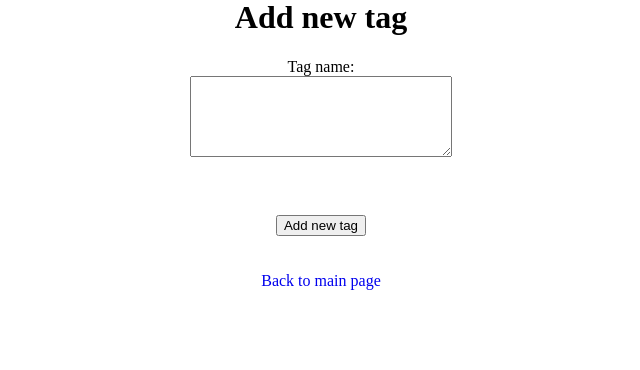
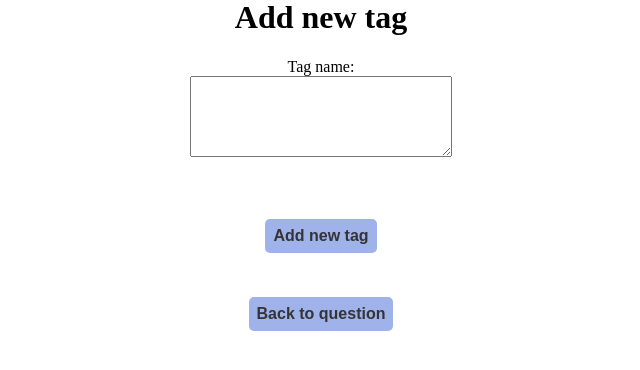
Before and after one commit to marcinstodolny/Ask-mate, a Flask app: page /question/1/new-tag in a window 1280 px wide. Shown: the part 171-541 px from the top of the page, without its empty margins (319-959 px from the left). Run offline with Flask 2, Linux system fonts and the light colour scheme.

Commit message:
Changed style of buttons and table of questions

```diff
--- a/server.py
+++ b/server.py
@@ -21,7 +21,7 @@ def main_page():
     return render_template('index.html', questions=questions)
 
 
-@app.route("/question/<question_id>")
+@app.route("/question/<question_id>", methods=['GET', 'POST'])
 def display_question(question_id):
     question = data_manager.get_question_by_id(question_id)[0]
     question['submission_time'] = (datetime.datetime.now().replace(microsecond=0)) - question['submission_time']
--- a/static/style.css
+++ b/static/style.css
@@ -18,7 +18,8 @@ a:visited, a:link {
     font-size: 20px;
 }
 #info{
-    font-size: 18px
+    font-size: 18px;
+    display: inline-block;
 }
 #title{
     font-size: 50px;
@@ -41,6 +42,7 @@ display: block;
 }
 
 #tags {
+    font-size: 18px;
     text-align: center;
 }
 
@@ -78,3 +80,30 @@ display: block;
   background-color: #a0b2ea;
   color: rgba(0, 0, 0, 0.8);
 }
+
+.tag_button {
+    background-color: #a7b4e2;
+    color: white;
+    border-radius: 5px;
+    font-size: 18px;
+}
+
+button, .inputs {
+    background-color: #a0b2ea;
+    border: none;
+    color: #343434;
+    padding: 8px 8px;
+    text-align: center;
+    text-decoration: none;
+    display: inline-block;
+    font-size: 16px;
+    margin: 4px 2px;
+    cursor: pointer;
+    transition-duration: 0.4s;
+    border-radius: 5px;
+    font-weight: bold;
+}
+
+button:hover, .inputs:hover{
+    box-shadow: 0 10px 15px 0 rgba(0,0,0,0.24),0 10px 20px 0 rgba(0,0,0,0.19);
+}
--- a/templates/add_answer.html
+++ b/templates/add_answer.html
@@ -5,3 +5,8 @@
 {% block message %}Message:{% endblock %}
 {% block add_file %}<input type="file" name="file" id="file">{% endblock %}
 {% block button %}{{ title }}{% endblock %}
+{% block back_button %}
+    <form action="/question/{{ question_id }}" method="post">
+        <button type="submit">Back to question</button>
+    </form>
+{% endblock %}
--- a/templates/add_comment_a.html
+++ b/templates/add_comment_a.html
@@ -4,3 +4,8 @@
 {% block action %}/answer/{{answer_id}}/new-comment{% endblock %}
 {% block message %}Message:{% endblock %}
 {% block button %}{{ title }}{% endblock %}
+{% block back_button %}
+    <form action="/" method="post">
+        <button type="submit">Back to main page</button>
+    </form>
+{% endblock %}
--- a/templates/add_comment_q.html
+++ b/templates/add_comment_q.html
@@ -4,3 +4,8 @@
 {% block action %}/question/{{question_id}}/new-comment{% endblock %}
 {% block message %}Message:{% endblock %}
 {% block button %}{{ title }}{% endblock %}
+{% block back_button %}
+    <form action="/question/{{ question_id }}" method="post">
+        <button type="submit">Back to question</button>
+    </form>
+{% endblock %}
--- a/templates/add_question.html
+++ b/templates/add_question.html
@@ -11,3 +11,8 @@
 {% block message %}Message:{% endblock %}
 {% block add_file %}<input type="file" name="file" id="file">{% endblock %}
 {% block button %}{{ title }}{% endblock %}
+{% block back_button %}
+    <form action="/" method="post">
+        <button type="submit">Back to main page</button>
+    </form>
+{% endblock %}
--- a/templates/add_tag.html
+++ b/templates/add_tag.html
@@ -4,3 +4,8 @@
 {% block action %}/question/{{ question_id }}/new-tag{% endblock %}
 {% block message %}Tag name:{% endblock %}
 {% block button %}{{ title }}{% endblock %}
+{% block back_button %}
+    <form action="/question/{{ question_id }}" method="post">
+        <button type="submit">Back to question</button>
+    </form>
+{% endblock %}
--- a/templates/base.html
+++ b/templates/base.html
@@ -1,5 +1,6 @@
 <!DOCTYPE html>
 <html lang="en">
+<link rel="stylesheet" href="/static/style.css">
 <style>
     body{
             text-align: center;
@@ -31,6 +32,6 @@
     </form>
     <br>
     <br>
-    <a href="/">Back to main page</a>
+    {% block back_button %}{% endblock %}
 </body>
 </html>
--- a/templates/edit_answer.html
+++ b/templates/edit_answer.html
@@ -4,3 +4,8 @@
 {% block message_area %}{{ answer.message }}{% endblock %}
 {% block add_file %}<input type="file" name="file" id="file">{% endblock %}
 {% block button %}{{ title }}{% endblock %}
+{% block back_button %}
+    <form action="/question/{{ answer.question_id }}" method="post">
+        <button type="submit">Back to question</button>
+    </form>
+{% endblock %}
--- a/templates/edit_comment.html
+++ b/templates/edit_comment.html
@@ -3,3 +3,8 @@
 {% block message %}Message:{% endblock %}
 {% block message_area %}{{ comment.message }}{% endblock %}
 {% block button %}{{ title }}{% endblock %}
+{% block back_button %}
+    <form action="/question/{{ question }}" method="post">
+        <button type="submit">Back to question</button>
+    </form>
+{% endblock %}
--- a/templates/edit_question.html
+++ b/templates/edit_question.html
@@ -12,3 +12,8 @@
 {% block message_area %}{{ question.message }}{% endblock %}
 {% block add_file %}<input type="file" name="file" id="file">{% endblock %}
 {% block button %}{{ title }}{% endblock %}
+{% block back_button %}
+    <form action="/question/{{ question.id }}" method="post">
+        <button type="submit">Back to question</button>
+    </form>
+{% endblock %}
--- a/templates/index.html
+++ b/templates/index.html
@@ -55,7 +55,9 @@
             {% endfor %}
         </table><br>
         <div>
-            <a href="/list">All questions</a>
+            <form action="/list">
+                <button type="submit">All questions</button>
+            </form>
         </div>
         <footer>
             <br>
```
Also changed, not shown: templates/question.html (+17 -19 lines), static/upload/question/1.png.
